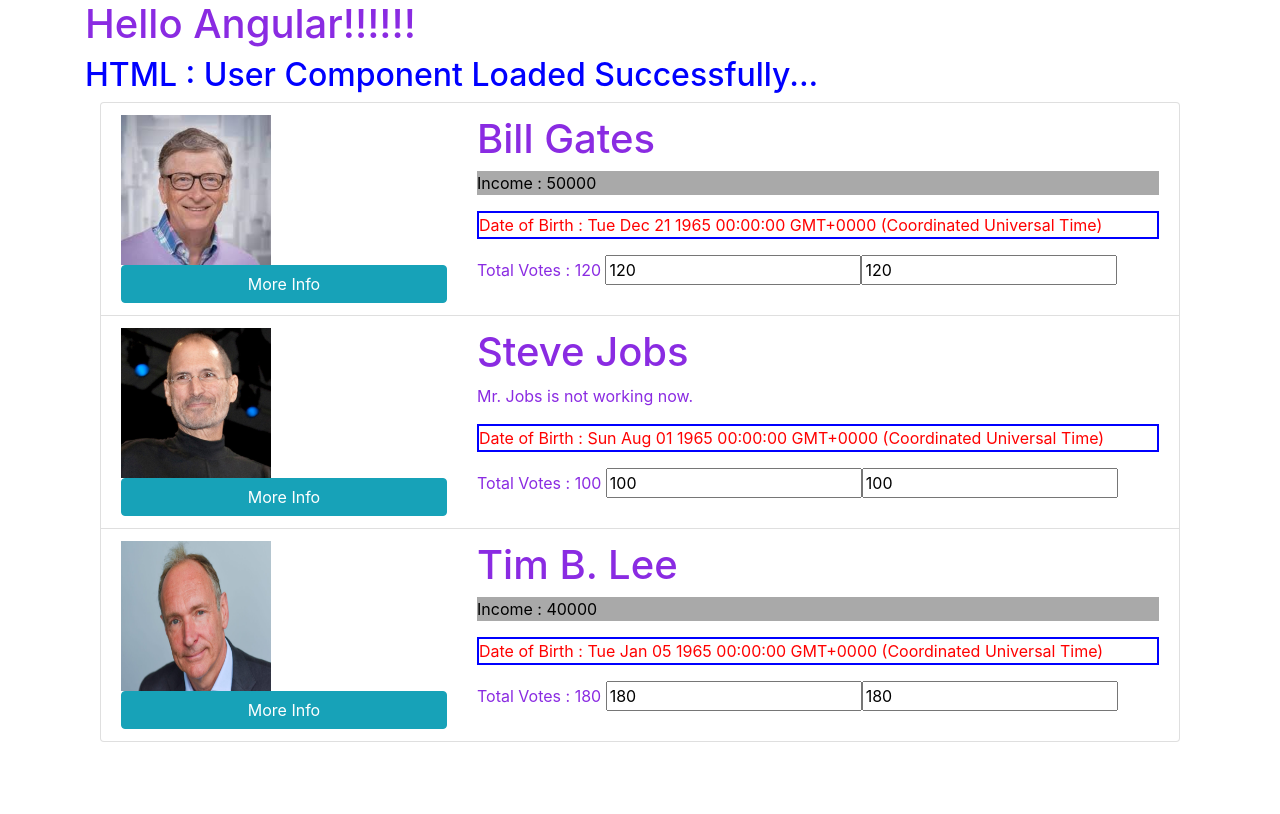
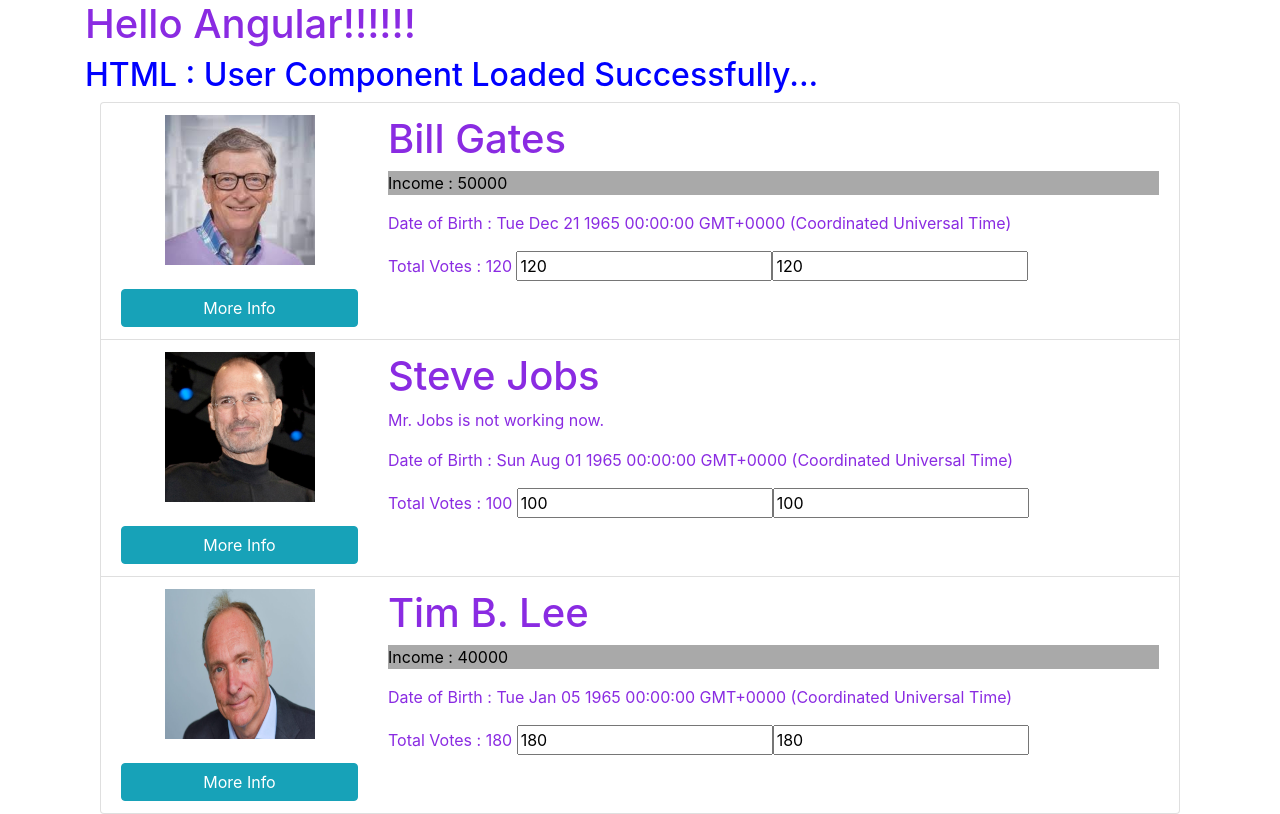
Before and after one commit to synergy2411/erricson, an Angular app: page / in a window 1280 px wide. Built offline with nearby package versions, Linux system fonts and the light colour scheme.

Commit message:
custom directive

```diff
--- a/src/app/app.module.ts
+++ b/src/app/app.module.ts
@@ -7,6 +7,7 @@
 import { UserInfoComponent } from './user/user-info/user-info.component';
 import { UserImgComponent } from './user/user-img/user-img.component';
 import { LifeCycleDemoComponent } from './life-cycle-demo/life-cycle-demo.component';
+import { HighlightDirective } from './directive/highlight.directive';
 
 @NgModule({
   declarations: [   // Component, Pipe, Directive
@@ -14,7 +15,8 @@
     UserComponent,
     UserInfoComponent,
     UserImgComponent,
-    LifeCycleDemoComponent
+    LifeCycleDemoComponent,
+    HighlightDirective
   ],
   imports: [        // Modules - Built-in / Custom Module
     BrowserModule,
--- /dev/null
+++ b/src/app/directive/highlight.directive.ts
@@ -0,0 +1,27 @@
+import { Directive, ElementRef, HostBinding, HostListener, Input } from '@angular/core';
+
+@Directive({
+  selector : '[appHighlight]'
+})
+export class HighlightDirective {
+
+  @Input() myColor: string;
+  @HostBinding('style.background-color') bgColor: any;
+
+  @HostListener('mouseenter')
+  onmouseenter() {
+    this.bgColor = this.myColor;
+  }
+
+  @HostListener('mouseleave')
+  onmouseleave() {
+    this.bgColor = 'transparent';
+  }
+
+  // constructor(private elementRef : ElementRef) {
+  //   console.log('Directive works!');
+  //   this.elementRef.nativeElement.style.backgroundColor = 'aqua';
+  // }
+}
+
+// <div appHighlight></div>
--- a/src/app/user/user-img/user-img.component.html
+++ b/src/app/user/user-img/user-img.component.html
@@ -1,6 +1,9 @@
+<div class="text-center">
 <img [src]="user.image" width="150" height="150" />
+<br />
 <br />
 <button class="btn btn-info btn-block"
   (click)="onMoreInfo(user)">
   More Info
 </button>
+</div>
--- a/src/app/user/user-info/user-info.component.html
+++ b/src/app/user/user-info/user-info.component.html
@@ -1,7 +1,7 @@
 <!-- <ng-content select="header"></ng-content> -->
 
 <!-- Angular Expression -->
-<h1>{{ user.firstName }} {{ user.lastName }}</h1>
+<h1 appHighlight [myColor]="'yellow'">{{ user.firstName }} {{ user.lastName }}</h1>
 <!-- Property Binding -->
 
 <!-- <p [ngClass]="['feature', 'my-border']">Income : <span [innerHTML]="user.income"></span></p> -->
@@ -11,7 +11,8 @@
     Income : <span [innerHTML]="user.income"></span></p>
 
 
-<p [ngStyle] = "myStyle">Date of Birth : {{ user.dob }}</p>
+<!-- <p [ngStyle] = "myStyle">Date of Birth : {{ user.dob }}</p> -->
+<p>Date of Birth : {{ user.dob }}</p>
 
 
 
--- a/src/app/user/user.component.html
+++ b/src/app/user/user.component.html
@@ -2,13 +2,17 @@
 
 <div class="container">
   <ul class="list-unstyled list-group">
-    <li class="list-group-item" *ngFor="let user of users">
+    <li class="list-group-item"
+      *ngFor="let user of users; first as isFirst; last as isLast; even as isEven; odd as isOdd; index as i">
       <div class="row">
-        <div class="col-sm-4 col-md-4">
+        <div class="col-sm-3 col-md-3">
+          <!-- Is this First Element : {{ isFirst }}
+          Is this Odd : {{ isOdd }}
+          Index : {{ i }} -->
           <app-user-img [user]="user"
             (childEvent)="onMoreInfo($event)"></app-user-img>
         </div>
-        <div class="col-sm-8 col-md-8">
+        <div class="col-sm-9 col-md-9">
           <app-user-info [user]="user">
             <header>This is the header</header>
             <main class="my-content">Main Contents</main>
```
